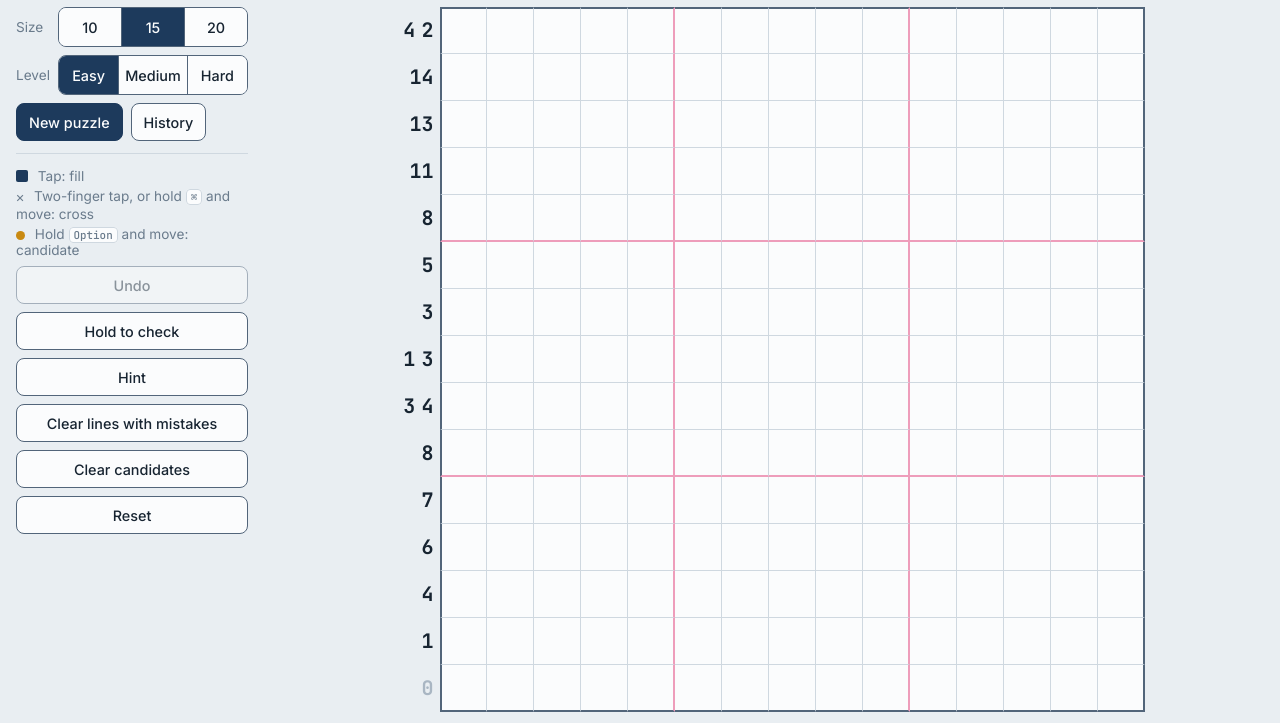
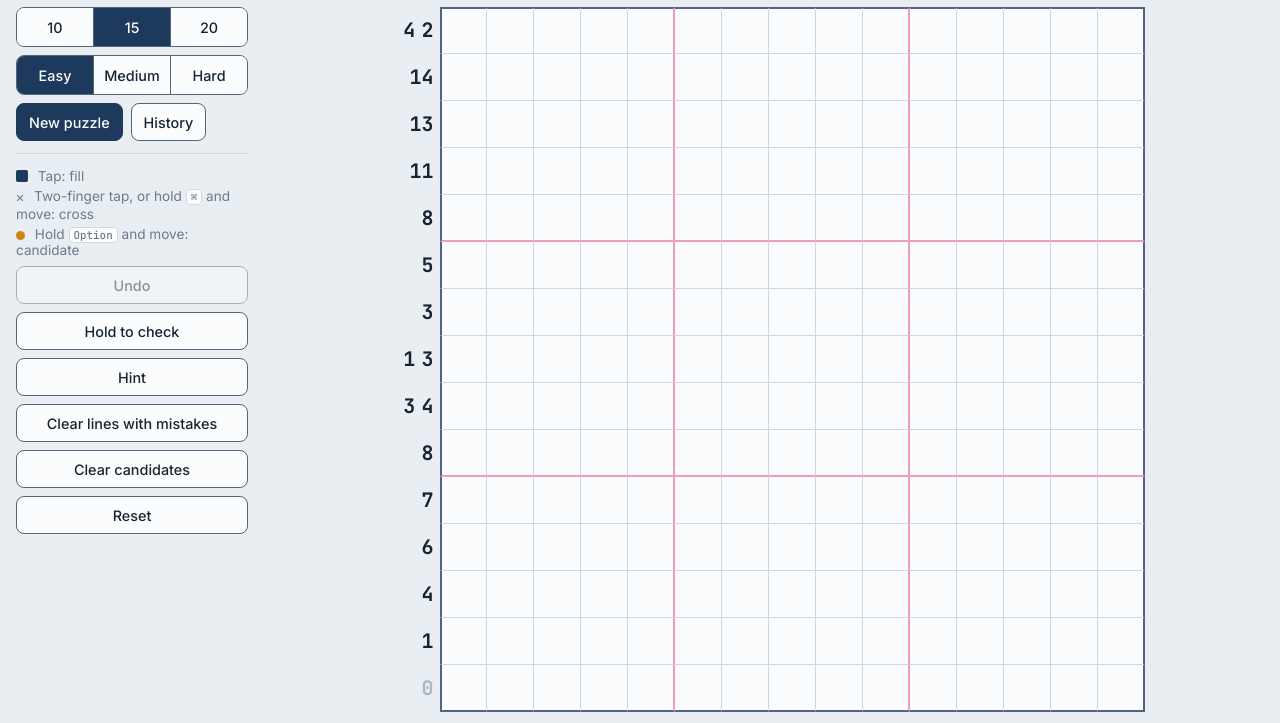
Before and after one commit to Hannazzzzz/nonograms, a plain HTML site: page index.html in a window 1280 px wide. Shown: the part 65-788 px from the top of the page. Drawn offline with Linux system fonts and the light colour scheme.

Commit message:
Drop the Size and Level labels

```diff
--- a/index.html
+++ b/index.html
@@ -70,6 +70,8 @@ h1 { font-family: var(--font-display); font-weight: 700; font-size: 1.6rem; marg
 
 .navbar { display: flex; flex-wrap: wrap; gap: 8px; align-items: center; }
 .pick { display: inline-flex; align-items: center; gap: 8px; }
+/* Slightly narrower Size and Level buttons so the title and puzzle bar share one row on iPad portrait. */
+.navbar .seg button { padding-inline: 10px; }
 .nav-actions { display: contents; }
 .toolbar { display: flex; flex-wrap: wrap; gap: 8px; align-items: center; }
 .seg { display: inline-flex; border: 1px solid var(--line-strong); border-radius: 8px; overflow: hidden; }
@@ -86,7 +88,6 @@ button[aria-pressed="true"] { background: var(--ink); color: var(--paper); }
 button:disabled { opacity: 0.45; cursor: default; background: var(--paper); }
 button.primary { background: var(--ink); color: var(--paper); border-color: var(--ink); }
 button.primary:hover { background: color-mix(in srgb, var(--ink) 85%, var(--paper)); }
-.seg-label { font-size: 0.85rem; color: var(--muted); }
 .spacer { flex: 1; }
 .actions { display: flex; flex-wrap: wrap; gap: 8px; }
 .toolbar button { white-space: nowrap; }
@@ -251,8 +252,8 @@ kbd { font-family: var(--font-clue); font-size: 0.8em; border: 1px solid var(--l
   .top { flex-direction: column; align-items: stretch; }
   h1 { font-size: 1.35rem; }
   .navbar .spacer { display: none; }
-  /* Size and Level as label + control rows, controls full width; New puzzle and History below. */
-  .navbar { display: grid; grid-template-columns: auto minmax(0, 1fr); gap: 8px; }
+  /* Size and Level as full-width rows; New puzzle and History below. */
+  .navbar { display: grid; grid-template-columns: minmax(0, 1fr); gap: 8px; }
   .pick { display: contents; }
   .navbar .seg { display: flex; }
   .navbar .seg button { flex: 1; justify-content: center; padding: 8px 6px; }
@@ -284,16 +285,14 @@ kbd { font-family: var(--font-clue); font-size: 0.8em; border: 1px solid var(--l
 
   <nav class="navbar" aria-label="Puzzles">
     <div class="pick">
-      <span class="seg-label" id="sizeLabel">Size</span>
-      <div class="seg" role="group" aria-labelledby="sizeLabel" id="sizeSeg">
+      <div class="seg" role="group" aria-label="Size" id="sizeSeg">
         <button data-size="10" aria-pressed="false">10</button>
         <button data-size="15" aria-pressed="true">15</button>
         <button data-size="20" aria-pressed="false">20</button>
       </div>
     </div>
     <div class="pick">
-      <span class="seg-label" id="levelLabel">Level</span>
-      <div class="seg" role="group" aria-labelledby="levelLabel" id="levelSeg">
+      <div class="seg" role="group" aria-label="Level" id="levelSeg">
         <button data-level="easy" aria-pressed="true">Easy</button>
         <button data-level="medium" aria-pressed="false">Medium</button>
         <button data-level="hard" aria-pressed="false">Hard</button>
```
